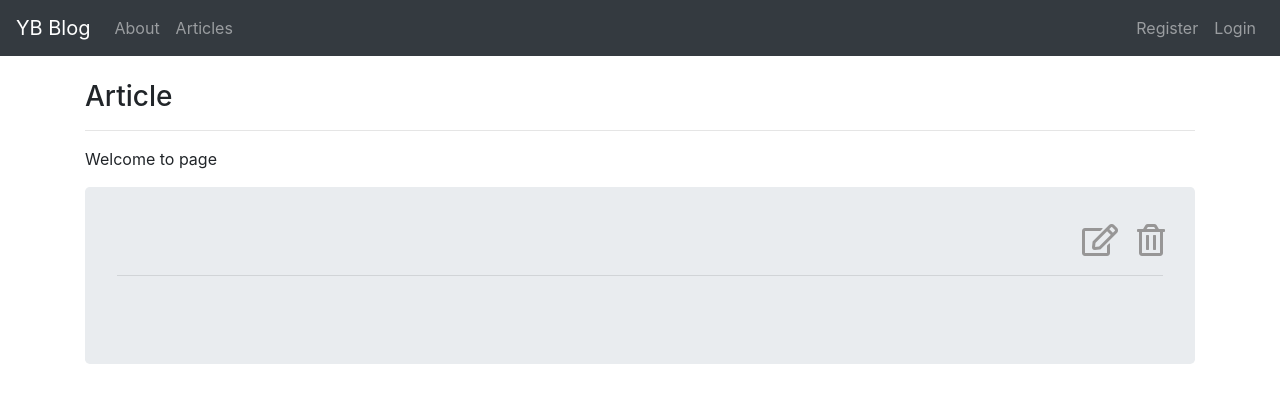
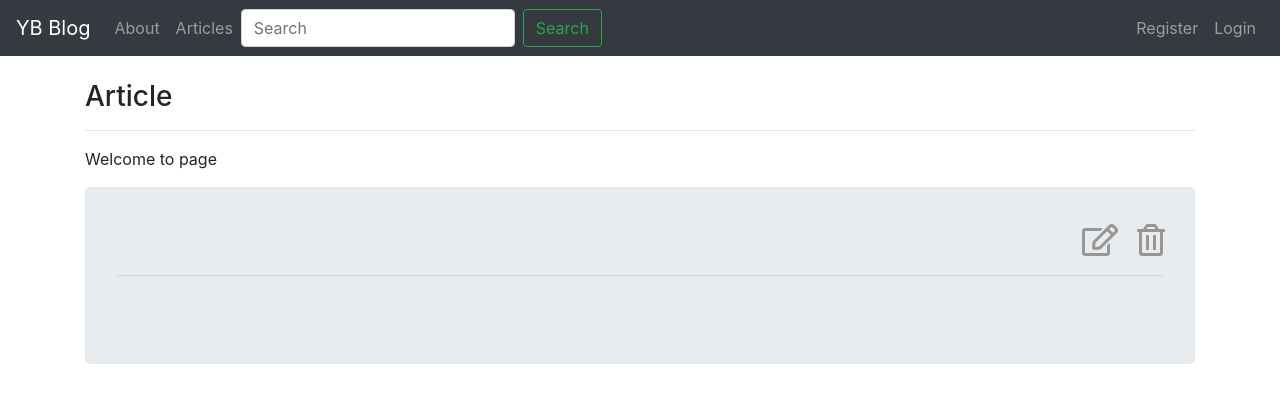
Before and after one commit to CihatBaran/Article-App-Django, a Django app: template templates/ind_article.html in a window 1280 px wide. Shown: the top 403 px of the page. Run offline with Django 3.2, Linux system fonts and the light colour scheme; the template is opened without the code that fills it, so the values that code supplies are empty; some libraries are stand-ins or nearby versions.

Commit message:
Search button added to article

```diff
--- a/article/views.py
+++ b/article/views.py
@@ -9,6 +9,12 @@ from django.contrib.auth.decorators import login_required
 
 
 def articles(request):
+    keyword = request.GET.get("keyword")
+
+    if keyword:
+        all_articles = Article.objects.filter(title__contains=keyword)
+        return render(request, "articles.html", {"articles": all_articles})
+
     all_articles = Article.objects.all()
 
     return render(request, "articles.html", {"articles": all_articles})
--- a/firstProject/settings.py
+++ b/firstProject/settings.py
@@ -138,6 +138,7 @@ CRISPY_TEMPLATE_PACK = 'bootstrap4'
 CKEDITOR_CONFIGS = {
     'default': {
         'removePlugins': 'stylesheetparser',
+        'allowedContent': True,
     },
 }
 
--- a/templates/articles.html
+++ b/templates/articles.html
@@ -38,6 +38,7 @@
         />
         {% endif %}
         <hr />
+
         <p>{{ article.content|safe }}</p>
       </div>
     </div>
--- a/templates/includes/navbar.html
+++ b/templates/includes/navbar.html
@@ -19,6 +19,20 @@
       <li class="nav-item">
         <a class="nav-link" href="/article">Articles</a>
       </li>
+
+      <form class="form-inline my-2 my-lg-0">
+        {% csrf_token %}
+        <input
+          class="form-control mr-sm-2"
+          type="search"
+          placeholder="Search"
+          aria-label="Search"
+          name="keyword"
+        />
+        <button class="btn btn-outline-success my-2 my-sm-0" type="submit">
+          Search
+        </button>
+      </form>
     </ul>
 
     {% if request.user.is_authenticated %}
--- a/templates/layout.html
+++ b/templates/layout.html
@@ -13,10 +13,15 @@
       integrity="sha384-ggOyR0iXCbMQv3Xipma34MD+dH/1fQ784/j6cY/iJTQUOhcWr7x9JvoRxT2MZw1T"
       crossorigin="anonymous"
     />
-    <link rel="stylesheet" href="https://use.fontawesome.com/releases/v5.15.2/css/all.css" integrity="sha384-vSIIfh2YWi9wW0r9iZe7RJPrKwp6bG+s9QZMoITbCckVJqGCCRhc+ccxNcdpHuYu" crossorigin="anonymous">
+    <link
+      rel="stylesheet"
+      href="https://use.fontawesome.com/releases/v5.15.2/css/all.css"
+      integrity="sha384-vSIIfh2YWi9wW0r9iZe7RJPrKwp6bG+s9QZMoITbCckVJqGCCRhc+ccxNcdpHuYu"
+      crossorigin="anonymous"
+    />
 
-    <link rel="stylesheet" href="{% static 'ind_article.css'%}">
-    <link rel="stylesheet" href="{% static 'css/style.css'%}">
+    <link rel="stylesheet" href="{% static 'ind_article.css'%}" />
+    <link rel="stylesheet" href="{% static 'css/style.css'%}" />
   </head>
   <body>
     {% include "includes/navbar.html" %}
@@ -39,7 +44,7 @@
       integrity="sha384-JjSmVgyd0p3pXB1rRibZUAYoIIy6OrQ6VrjIEaFf/nJGzIxFDsf4x0xIM+B07jRM"
       crossorigin="anonymous"
     ></script>
-
-    <script src="{% static 'js/script.js'%}"> </script>
+    <script src="https://cdn.jsdelivr.net/gh/google/code-prettify@master/loader/run_prettify.js"></script>
+    <script src="{% static 'js/script.js'%}"></script>
   </body>
 </html>
```
Also changed, not shown: db.sqlite3.
